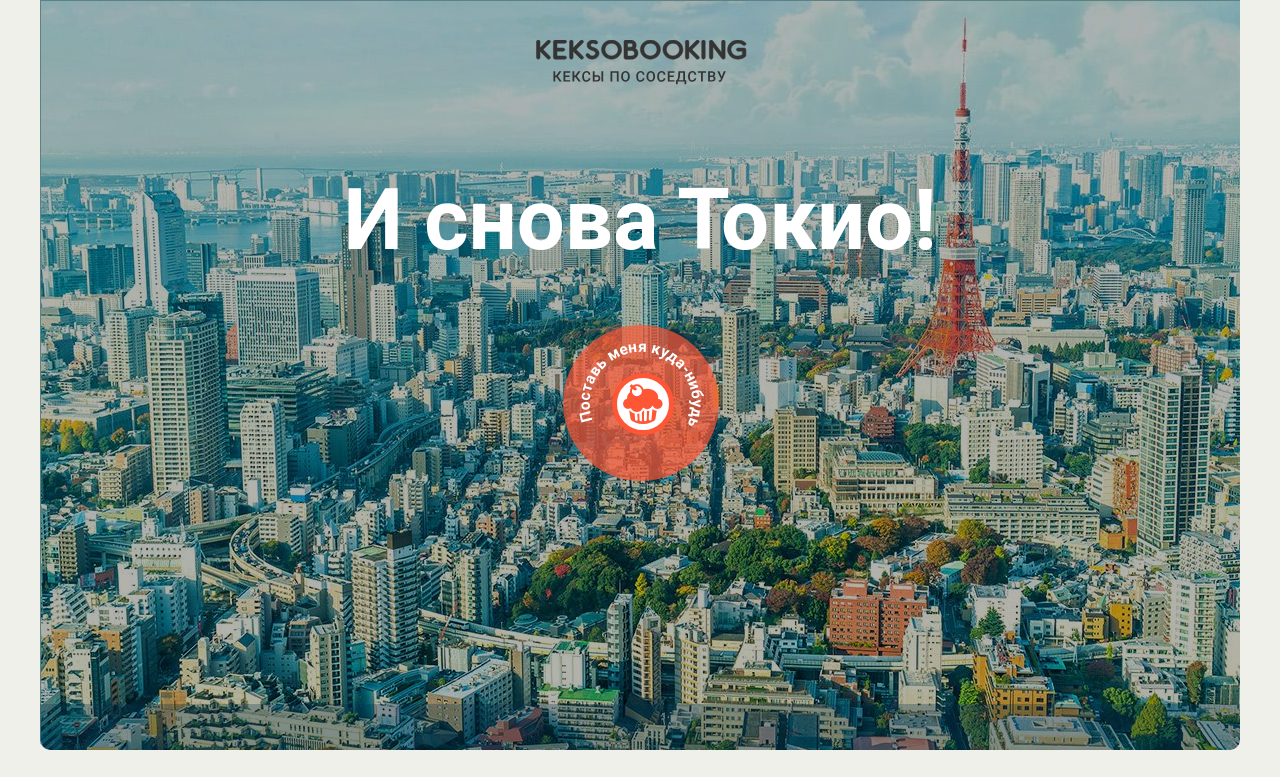
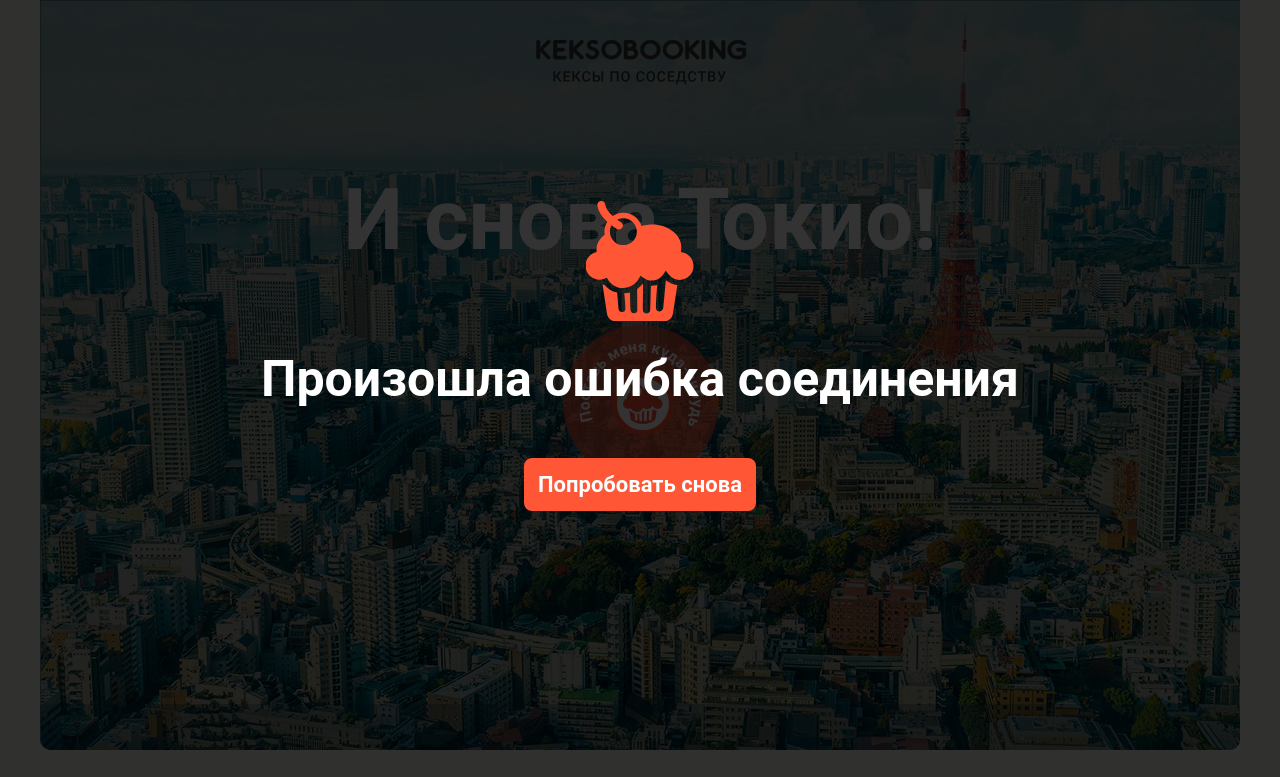
Before and after one commit to ewudes/ha-keksobooking, a website: page index.html in a window 1280 px wide. Shown: the top 777 px of the page. Drawn offline with Linux system fonts and the light colour scheme; no server answers; files whose address does not match are found by name.

Commit message:
added data upload from the server

```diff
--- a/index.html
+++ b/index.html
@@ -273,6 +273,7 @@
     </div>
   </template>
 
+  <script src="js/load.js"></script>
   <script src="js/map.js"></script>
   <script src="js/form.js"></script>
   <script src="js/data.js"></script>
--- a/js/data.js
+++ b/js/data.js
@@ -3,7 +3,7 @@
 (function () {
   var PIN_MIN_TOP = 200;
   var MAP_FILTER_HEIGHT = 50;
-  var PINS_QUANTITY = 8;
+  var PINS_QUANTITY = 5;
 
   var TYPES = ['palace', 'flat', 'house', 'bungalo'];
   var TIMES = ['12:00', '13:00', '14:00'];
--- /dev/null
+++ b/js/load.js
@@ -0,0 +1,39 @@
+'use strict';
+
+(function () {
+  var URL = 'https://javascript.pages.academy/keksobooking/data';
+  var StatusCode = {
+    OK: 200
+  };
+  var TIMEOUT_IN_MS = 500;
+
+  var load = function (onSuccess, onError) {
+    var xhr = new XMLHttpRequest();
+    xhr.responseType = 'json';
+
+    xhr.addEventListener('load', function () {
+      if (xhr.status === StatusCode.OK) {
+        onSuccess(xhr.response);
+      } else {
+        onError('Статус ответа: ' + xhr.status + ' ' + xhr.statusText);
+      }
+    });
+
+    xhr.addEventListener('error', function () {
+      onError('Произошла ошибка соединения');
+    });
+
+    xhr.addEventListener('timeout', function () {
+      onError('Запрос не успел выполниться за ' + xhr.timeout + 'мс');
+    });
+
+    xhr.timeout = TIMEOUT_IN_MS;
+
+    xhr.open('GET', URL);
+    xhr.send();
+  };
+
+  window.load = {
+    load: load
+  };
+})();
--- a/js/main.js
+++ b/js/main.js
@@ -5,4 +5,5 @@
   window.map.setCursorDefault(window.map.mapFilter);
   window.map.setCursorDefault(window.map.mapFeature);
   window.pin.getMainPinAddress();
+  window.pin.requestPins();
 })();
--- a/js/pin.js
+++ b/js/pin.js
@@ -4,6 +4,7 @@
   var HEIGHT_TAIL_MAIN_PIN = 22;
   var PIN_WIDTH = 50;
   var PIN_HEIGHT = 70;
+  var MAX_PINS = 8;
 
   var mapPins = window.map.map.querySelector('.map__pins');
   var mapPinMain = window.map.map.querySelector('.map__pin--main');
@@ -11,6 +12,10 @@
   var pinTemplate = document.body.querySelector('#pin')
     .content
     .querySelector('button');
+  var errorTemplate = document.querySelector('#error')
+    .content
+    .querySelector('.error');
+  var mainSection = document.querySelector('main');
 
   var onLeftMouseDownProcess = function (evt) {
     if (evt.button === 0) {
@@ -55,20 +60,68 @@
     return pinElement;
   };
 
-  var renderPins = function () {
+  var getServerPins = function (data) {
     var fragment = document.createDocumentFragment();
-    for (var k = 0; k < pins.length; k++) {
-      fragment.appendChild(renderPin(pins, k));
+    for (var k = 0; k < data.length; k++) {
+      fragment.appendChild(renderPin(data, k));
     }
     return mapPins.appendChild(fragment);
   };
 
-  mapPinMain.addEventListener('mousedown', onLeftMouseDownProcess);
-  mapPinMain.addEventListener('keydown', onEnterProcess);
+  var renderPins = function () {
+    var serverPins = pins.slice(0, MAX_PINS);
+    getServerPins(serverPins);
+  };
+
+  var requestPins = function () {
+    window.load.load(onSuccess, onError);
+  };
+
+  var onSuccess = function (data) {
+    pins = data;
+    mapPinMain.addEventListener('keydown', onEnterProcess);
+    mapPinMain.addEventListener('mousedown', onLeftMouseDownProcess);
+  };
+
+  var onError = function (errorMessage) {
+    var errorElement = errorTemplate.cloneNode(true);
+    var messageText = errorElement.querySelector('p');
+    messageText.textContent = errorMessage;
+    document.addEventListener('click', closeLeftMouseError);
+    document.addEventListener('keydown', closeEscError);
+    mainSection.insertAdjacentElement('afterbegin', errorElement);
+  };
+
+  var closeSeverError = function () {
+    var errorElements = document.body.querySelector('.error');
+    errorElements.classList.add('hidden');
+    window.map.blockInput(window.form.formElements);
+    window.map.map.classList.add('map--faded');
+    requestPins();
+  };
+
+  var closeLeftMouseError = function (evt) {
+    if (evt.button === 0) {
+      closeSeverError();
+      document.removeEventListener('click', closeLeftMouseError);
+    }
+  };
+
+  var closeEscError = function (evt) {
+    if (evt.key === 'Escape') {
+      evt.preventDefault();
+      closeSeverError();
+      document.removeEventListener('keydown', closeEscError);
+    }
+  };
 
   window.pin = {
     getMainPinAddress: getMainPinAddress,
     stopMainPinEventListener: stopMainPinEventListener,
-    renderPins: renderPins
+    renderPins: renderPins,
+    mapPins: mapPins,
+    getServerPins: getServerPins,
+    onError: onError,
+    requestPins: requestPins,
   };
 })();
```
